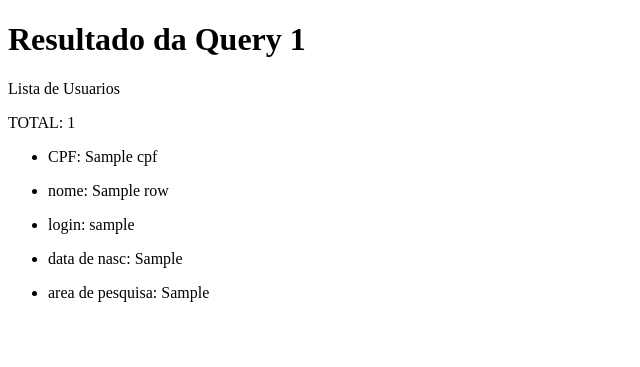
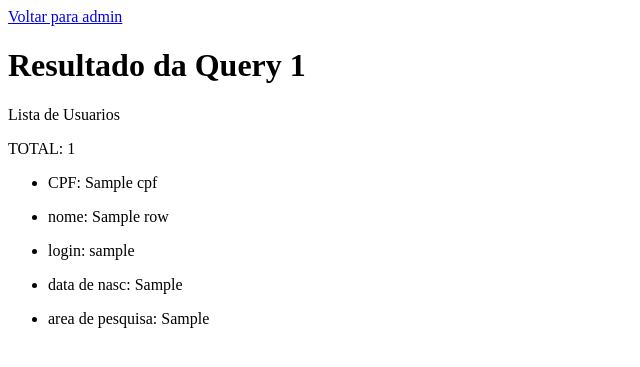
Before and after one commit to Caiofcas/mac350, a Django app: template 3_Parte/example/example/templates/example/query1.html in a window 1280 px wide. Shown: the top 367 px of the page, without its empty margins (0-640 px from the left). Run offline with Django 3.2, Linux system fonts and the light colour scheme; the template is opened without the code that fills it: most values are stand-ins (such as "Sample title", 1, 10 or a date in 2020).

Commit message:
Adds return link to admin from each query

```diff
--- a/3_Parte/example/example/templates/example/query1.html
+++ b/3_Parte/example/example/templates/example/query1.html
@@ -4,6 +4,9 @@
   <title>Query 1</title>
 </head>
 <body>
+  <nav>
+    <a href="{% url 'admin:index' %}"> Voltar para admin</a>
+  </nav>
   <h1>Resultado da Query 1</h1>
   <p>Lista de Usuarios</p>
   {% if query1_result_list %}
--- a/3_Parte/example/example/templates/example/query2.html
+++ b/3_Parte/example/example/templates/example/query2.html
@@ -4,6 +4,9 @@
   <title>Query 2</title>
 </head>
 <body>
+  <nav>
+    <a href="{% url 'admin:index' %}"> Voltar para admin</a>
+  </nav>
   <h1>Resultado da Query 2</h1>
   <p>Lista de Usuarios</p>
   {% if query2_result_list %}
--- a/3_Parte/example/example/templates/example/query3.html
+++ b/3_Parte/example/example/templates/example/query3.html
@@ -4,6 +4,9 @@
   <title>Query 3</title>
 </head>
 <body>
+  <nav>
+    <a href="{% url 'admin:index' %}"> Voltar para admin</a>
+  </nav>
   <h1>Tutores e tutorados</h1>
   <p>Query 3</p>
   {% if query3_result_list %}
```
